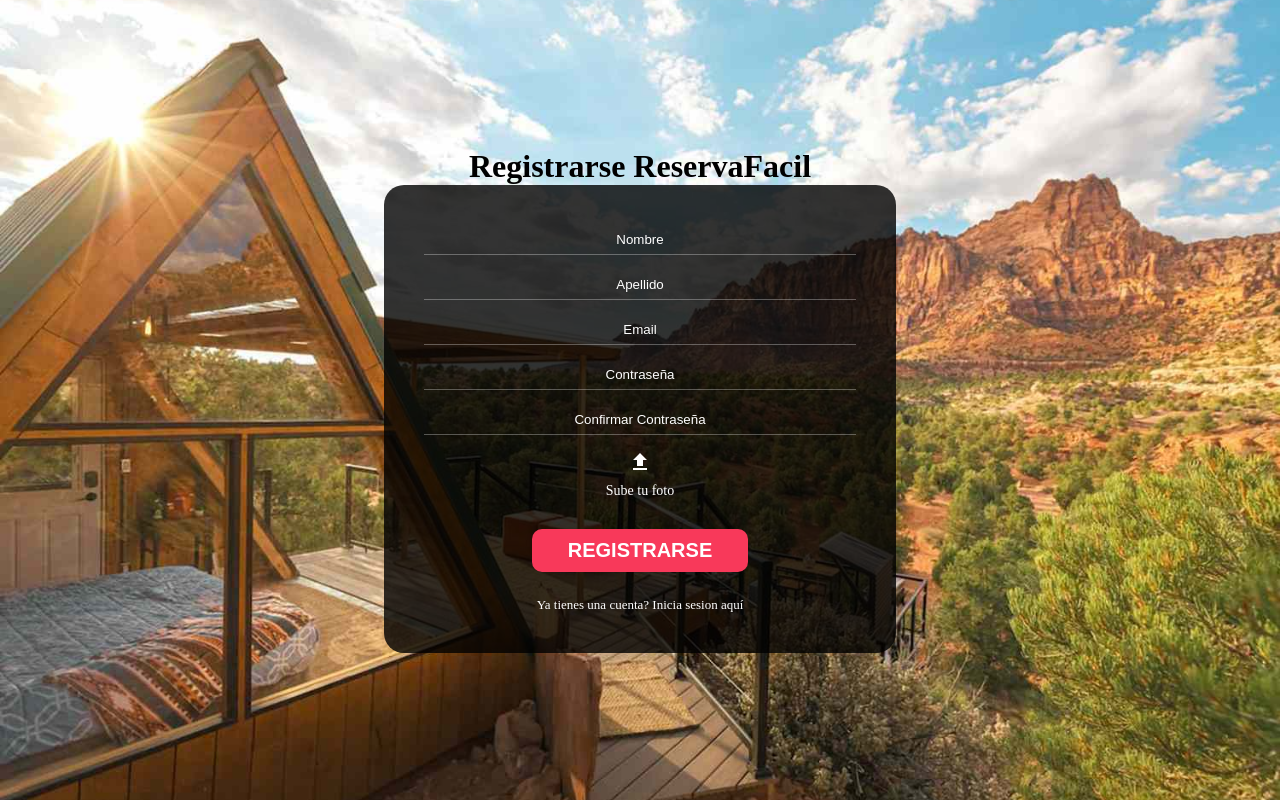
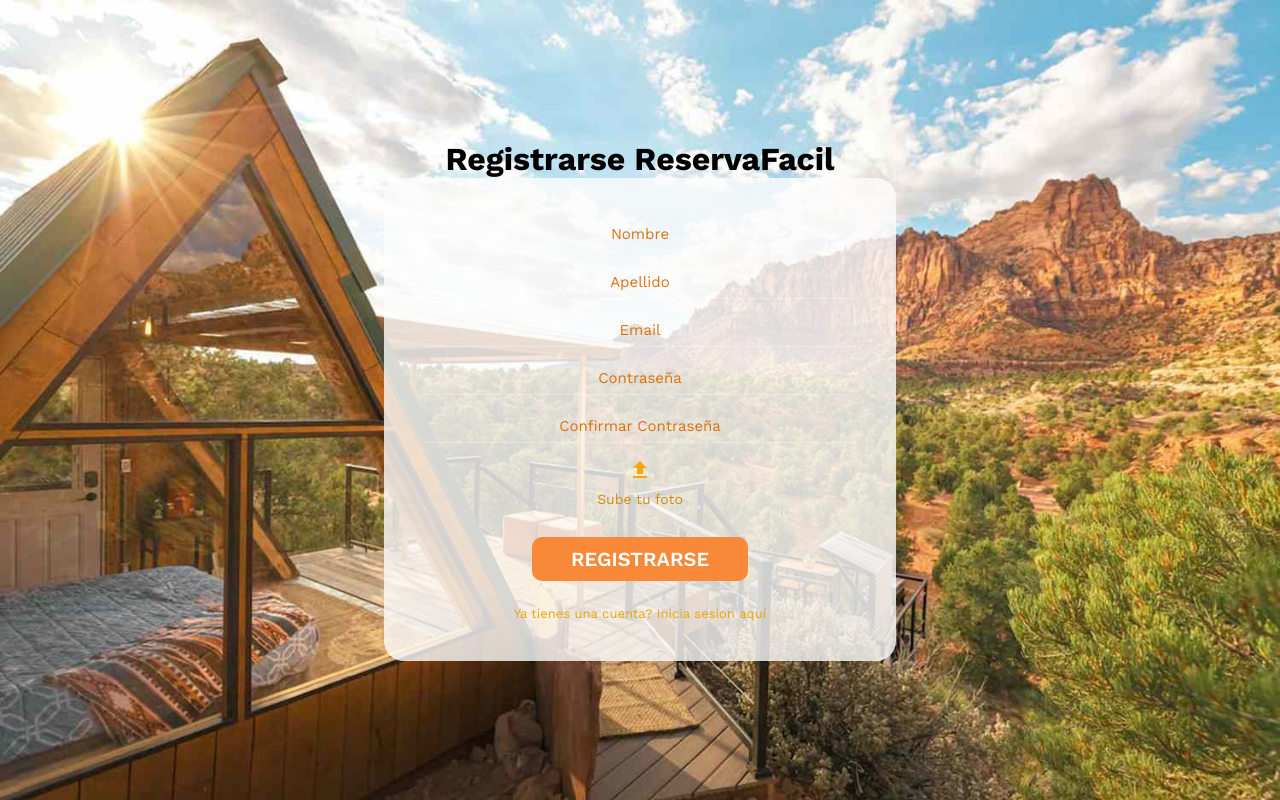
Before and after one commit to Dubans19/reservaFacilApp, a React (Vite) app in the folder client/: page /registrarse in a window 1280 px wide. Built offline with nearby package versions, Linux system fonts and the light colour scheme.

Commit message:
nuevos cambios

```diff
--- a/client/index.html
+++ b/client/index.html
@@ -3,12 +3,9 @@
   <head>
     <meta charset="UTF-8" />
     <link rel="icon" type="image/svg+xml" href="/vite.svg" />
-    <link rel="preconnect" href="https://fonts.googleapis.com" />
-    <link rel="preconnect" href="https://fonts.gstatic.com" crossorigin />
-    <link
-      href="https://fonts.googleapis.com/css2?family=Nunito:wght@300&display=swap"
-      rel="stylesheet"
-    />
+    <link rel="preconnect" href="https://fonts.googleapis.com">
+    <link rel="preconnect" href="https://fonts.gstatic.com" crossorigin>
+    <link href="https://fonts.googleapis.com/css2?family=Noto+Sans+JP:wght@100..900&family=Work+Sans:ital,wght@0,100..900;1,100..900&display=swap" rel="stylesheet">
     <meta name="viewport" content="width=device-width, initial-scale=1.0" />
     <title>ReservaFacil</title>
   </head>
--- a/client/src/App.css
+++ b/client/src/App.css
@@ -2,5 +2,9 @@
   margin: 0;
   padding: 0;
   box-sizing: border-box;
-  font-family: 'Nunito' sans-serif;
+  font-family: "Work Sans", sans-serif;
+  font-optical-sizing: auto;
+  font-style: normal;
+
+
 }
--- a/client/src/pages/RegisterPage.tsx
+++ b/client/src/pages/RegisterPage.tsx
@@ -1,4 +1,5 @@
 import { useEffect, useState } from "react";
+
 import "../styles/Register.scss";
 import "../assets/uploadPhoto.png";
 import UploadIcon from "@mui/icons-material/Upload";
@@ -130,7 +131,7 @@ const RegisterPage = () => {
                     ></input>
 
                     <label htmlFor="image">
-                        <UploadIcon style={{ color: "white" }}></UploadIcon>
+                        <UploadIcon style={{ color: "orange" }}></UploadIcon>
                         <p>Sube tu foto</p>
                     </label>
                     {formData.imagenPerfil && (
--- a/client/src/styles/Register.scss
+++ b/client/src/styles/Register.scss
@@ -17,7 +17,7 @@
     gap: 15px;
     width: 40%;
     padding: 40px;
-    background-color: rgba(0, 0, 0, 0.8);
+    background-color: rgba(253, 253, 253, 0.8);
     border-radius: 20px;
 
     @include lg {
@@ -42,14 +42,17 @@
         border-bottom: 1px solid rgba(255, 255, 255, 0.3);
         outline: none;
         text-align: center;
-        color: white;
+        color: rgb(239, 104, 7);
+        font-size: 15px;
+
 
         input:not(:placeholder-shown):focus {
           background: transparent; /* or background: none; */
         }
 
         &::placeholder {
-          color: white;
+          color: rgb(218, 114, 16);
+          font-size: 15px;
         }
       }
 
@@ -60,7 +63,7 @@
         align-items: center;
         gap: 9px;
         cursor: pointer;
-        color: white;
+        color: rgb(208, 140, 23);
         font-size: 14px;
 
         img {
@@ -82,7 +85,7 @@
 
     a {
       text-decoration: none;
-      color: white;
+      color: rgb(231, 168, 10);
       font-size: 13px;
       margin-top: 10px;
       text-align: center;
--- a/client/src/styles/variables.scss
+++ b/client/src/styles/variables.scss
@@ -1,4 +1,4 @@
-$pinkred: #F8395A;
+$pinkred: #f88939;
 $blue: #24355A;
 $lightgrey: #F7F8F8;
 $grey: #bdb9b9;
```
